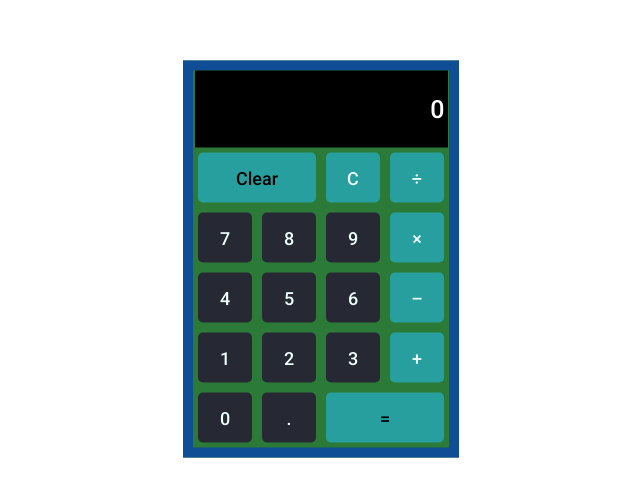
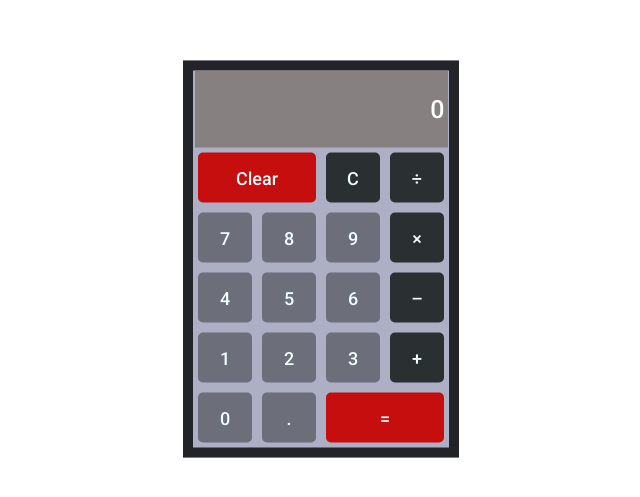
Before and after one commit to ShakyaSaurav/Simple-Calculator, a React (Create React App) app in the folder calculator/: page / in a window 1280 px wide. Shown: the part 141-638 px from the top of the page, without its empty margins (319-959 px from the left). Built offline with nearby package versions, Linux system fonts and the light colour scheme.

Commit message:
cosmetocs

```diff
--- a/calculator/src/Component/Calculator.css
+++ b/calculator/src/Component/Calculator.css
@@ -16,8 +16,8 @@ body{
     margin:0 auto;
     width: 256px;
     text-align: center;
-    border: 10px solid rgb(15, 77, 148);
-    background: rgb(44, 122, 56);
+    border: 10px solid #1b1c1ef1;
+    background: #adb0c5
 
 }
 .keypad{
@@ -28,7 +28,7 @@ body{
 input[type='text']{
     height: 75px;
     width:249px;
-    background-color: black;
+    background-color: rgb(134, 128, 128);
     border: 0px;
     color: white;
     text-align: right;
@@ -39,23 +39,25 @@ input[type='text']{
 #clear{
     grid-column:1/3;
     grid-row: 1;
-    color: black;
+    color: azure;
+    background:#c70e0e;
 }
 #result{
     grid-column: 3/5;
     grid-row: 5;
-    color:black
+    background:#c70e0e;
+    color: azure;
 
 }
 #backspace{
-    color:#262834;
+    color:azure;
 }
 button{
     margin:5px;
     border: none;
     border-radius:5px;
     cursor: pointer;
-    background:#262834;
+    background:#6c6e7a;
     color:azure;
     font-weight:500;
 }
@@ -66,5 +68,5 @@ button:active{
     outline:none;
 }
 .highlight{
-    background: rgba(38, 168, 182, 0.816);
+    background: rgb(42, 48, 49);
 }
--- a/calculator/src/Component/Calculator.js
+++ b/calculator/src/Component/Calculator.js
@@ -29,7 +29,7 @@ try{
         </form>
         <div className="keypad">
             <button className='highlight' onClick={clear} id='clear'>Clear</button>
-            <button className='highlight' onClick={backspace} id={backspace}>C</button>
+            <button className='highlight' onClick={backspace} id='backspace'>C</button>
             <button className='highlight' name='/' onClick={handleClick}>&divide;</button>
             <button name='7' onClick={handleClick}>7</button>
             <button name='8' onClick={handleClick}>8</button>
```
